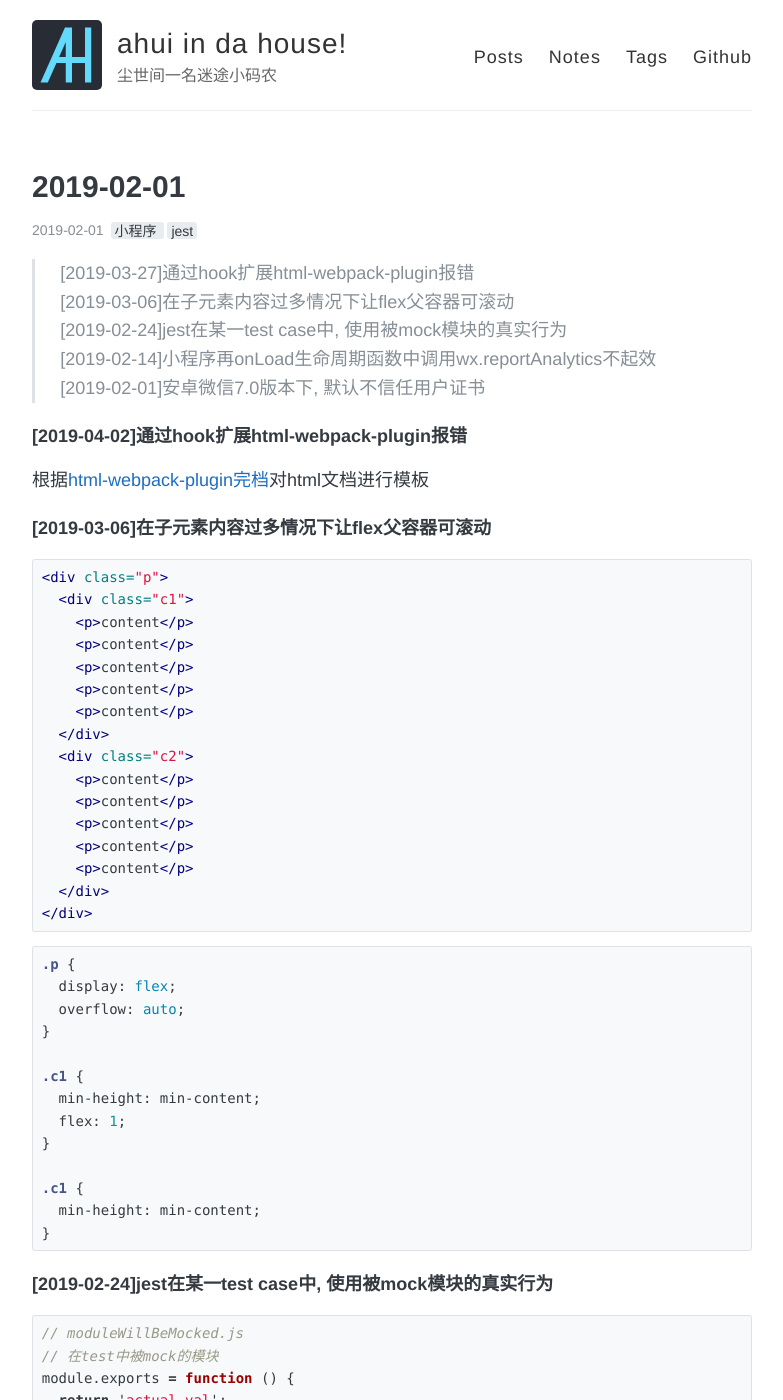
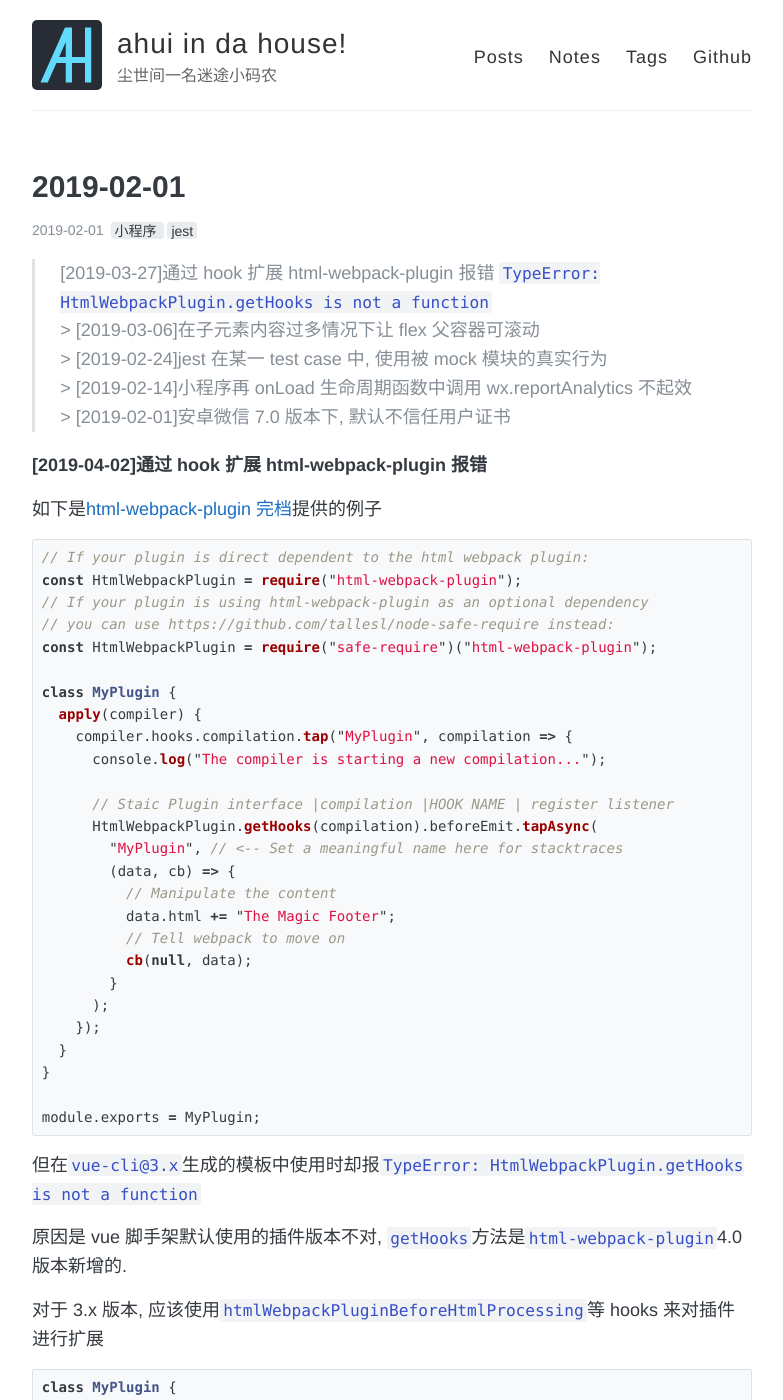
Before and after one commit to funkyLover/blog, a Jekyll site: the page built from notes/_posts/2019-02-01-notes.md, in a window 1280 px wide and 1400 px high. Shown: the whole window, without its empty margins (248-1031 px from the left). Built offline with Jekyll 4.4.1, drawn with Linux system fonts in a browser that asks for light colours; comment, search, counter and statistics services are not loaded; some of the changed text lies outside the part shown.

Commit message:
[note]html plugin note;

````diff
--- a/notes/_posts/2019-02-01-notes.md
+++ b/notes/_posts/2019-02-01-notes.md
@@ -7,17 +7,64 @@ comments: true
 share: true
 ---
 
-> [2019-03-27]通过hook扩展html-webpack-plugin报错 <br>
-> [2019-03-06]在子元素内容过多情况下让flex父容器可滚动 <br>
-> [2019-02-24]jest在某一test case中, 使用被mock模块的真实行为 <br>
-> [2019-02-14]小程序再onLoad生命周期函数中调用wx.reportAnalytics不起效 <br>
-> [2019-02-01]安卓微信7.0版本下, 默认不信任用户证书
+> [2019-03-27]通过 hook 扩展 html-webpack-plugin 报错 `TypeError: HtmlWebpackPlugin.getHooks is not a function` <br> > [2019-03-06]在子元素内容过多情况下让 flex 父容器可滚动 <br> > [2019-02-24]jest 在某一 test case 中, 使用被 mock 模块的真实行为 <br> > [2019-02-14]小程序再 onLoad 生命周期函数中调用 wx.reportAnalytics 不起效 <br> > [2019-02-01]安卓微信 7.0 版本下, 默认不信任用户证书
 
-##### [2019-04-02]通过hook扩展html-webpack-plugin报错
+##### [2019-04-02]通过 hook 扩展 html-webpack-plugin 报错
 
-根据[html-webpack-plugin完档](https://github.com/jantimon/html-webpack-plugin#events)对html文档进行模板
+如下是[html-webpack-plugin 完档](https://github.com/jantimon/html-webpack-plugin#events)提供的例子
 
-##### [2019-03-06]在子元素内容过多情况下让flex父容器可滚动
+```js
+// If your plugin is direct dependent to the html webpack plugin:
+const HtmlWebpackPlugin = require("html-webpack-plugin");
+// If your plugin is using html-webpack-plugin as an optional dependency
+// you can use https://github.com/tallesl/node-safe-require instead:
+const HtmlWebpackPlugin = require("safe-require")("html-webpack-plugin");
+
+class MyPlugin {
+  apply(compiler) {
+    compiler.hooks.compilation.tap("MyPlugin", compilation => {
+      console.log("The compiler is starting a new compilation...");
+
+      // Staic Plugin interface |compilation |HOOK NAME | register listener
+      HtmlWebpackPlugin.getHooks(compilation).beforeEmit.tapAsync(
+        "MyPlugin", // <-- Set a meaningful name here for stacktraces
+        (data, cb) => {
+          // Manipulate the content
+          data.html += "The Magic Footer";
+          // Tell webpack to move on
+          cb(null, data);
+        }
+      );
+    });
+  }
+}
+
+module.exports = MyPlugin;
+```
+
+但在`vue-cli@3.x`生成的模板中使用时却报`TypeError: HtmlWebpackPlugin.getHooks is not a function`
+
+原因是 vue 脚手架默认使用的插件版本不对, `getHooks`方法是`html-webpack-plugin`4.0 版本新增的.
+
+对于 3.x 版本, 应该使用`htmlWebpackPluginBeforeHtmlProcessing`等 hooks 来对插件进行扩展
+
+```js
+class MyPlugin {
+  apply(compiler) {
+    compiler.hooks.compilation.tap("MyPlugin", compilation => {
+      // 处理shtml
+      compilation.hooks.htmlWebpackPluginBeforeHtmlProcessing.tap(
+        "MyPlugin",
+        htmlPluginData => {
+          // process html
+        }
+      );
+    });
+  }
+}
+```
+
+##### [2019-03-06]在子元素内容过多情况下让 flex 父容器可滚动
 
 ```html
 <div class="p">
@@ -54,53 +101,53 @@ share: true
 }
 ```
 
-##### [2019-02-24]jest在某一test case中, 使用被mock模块的真实行为
+##### [2019-02-24]jest 在某一 test case 中, 使用被 mock 模块的真实行为
 
 ```js
 // moduleWillBeMocked.js
 // 在test中被mock的模块
-module.exports = function () {
-  return 'actual val';
+module.exports = function() {
+  return "actual val";
 };
 
 // moduleWillBeTest.js
 // 被测试的模块
-const getVal = require('./moduleWillBeMocked');
-module.exports = function () {
+const getVal = require("./moduleWillBeMocked");
+module.exports = function() {
   return getVal();
-}
+};
 
 // test.js
-const getVal = require('./moduleWillBeMocked');
-const val = require('./moduleWillBeTest');
+const getVal = require("./moduleWillBeMocked");
+const val = require("./moduleWillBeTest");
 
-jest.mock('./moduleWillBeMocked');
+jest.mock("./moduleWillBeMocked");
 
-test('mock依赖模块的功能', () => {
-  getVal.mockImplementationOnce(() => 'mock val');
-  expect(val()).toBe('mock val');
+test("mock依赖模块的功能", () => {
+  getVal.mockImplementationOnce(() => "mock val");
+  expect(val()).toBe("mock val");
 });
 
-test('使用依赖模块的真实返回', () => {
+test("使用依赖模块的真实返回", () => {
   getVal.mockImplementationOnce(() => {
-    return require.requireActual('./moduleWillBeMocked')();
+    return require.requireActual("./moduleWillBeMocked")();
   });
-  expect(val()).toBe('actual val');
+  expect(val()).toBe("actual val");
 });
 ```
 
-##### [2019-02-14]小程序在onLoad生命周期函数中调用wx.reportAnalytics不起效
+##### [2019-02-14]小程序在 onLoad 生命周期函数中调用 wx.reportAnalytics 不起效
 
 在使用自定义事件功能, 在自己的微信号上做测试时发现有部分事件一直没有同步到数据
 
-由于是在onLoad中上报的, 突发奇想加了个setTimeout之后就能正常同步上报的数据了, 后面看到这个[问题[页面onLoad时，可以用wx.reportAnalytics吗]](https://developers.weixin.qq.com/community/develop/doc/f8353fde6017affc3da48ba8392f169e)
+由于是在 onLoad 中上报的, 突发奇想加了个 setTimeout 之后就能正常同步上报的数据了, 后面看到这个[问题[页面 onLoad 时，可以用 wx.reportAnalytics 吗]](https://developers.weixin.qq.com/community/develop/doc/f8353fde6017affc3da48ba8392f169e)
 
-有回答说尽量不要再onLoad中调用wx api, 不过回答的人并不是微信官方的人, 后续再继续测试一下.
+有回答说尽量不要再 onLoad 中调用 wx api, 不过回答的人并不是微信官方的人, 后续再继续测试一下.
 
-##### [2019-02-01]安卓小程序下, 输入法的草稿状态导致input组件的bindinput事件丢失
+##### [2019-02-01]安卓小程序下, 输入法的草稿状态导致 input 组件的 bindinput 事件丢失
 
 详情可以看下这个问题[https://developers.weixin.qq.com/community/develop/doc/000aee2c4c8878fcebe75f0325b400](https://developers.weixin.qq.com/community/develop/doc/000aee2c4c8878fcebe75f0325b400)的详情.
 
 ![输入法草稿状态](/images/2019-02/input.png)
 
-当手机输入法出现上面的情况, input框虽然会同步输入内容, 但是只有用户再次点击选取草稿中item(红色的标注的部分), 才会最终触发input框的bindinput事件.
+当手机输入法出现上面的情况, input 框虽然会同步输入内容, 但是只有用户再次点击选取草稿中 item(红色的标注的部分), 才会最终触发 input 框的 bindinput 事件.
````
Also changed, not shown: posts/_posts/2019-03-05-how-to-mock-api.md (deleted, +0 -11 lines), posts/_posts/2019-03-25-how-to-test-mp.md (deleted).
